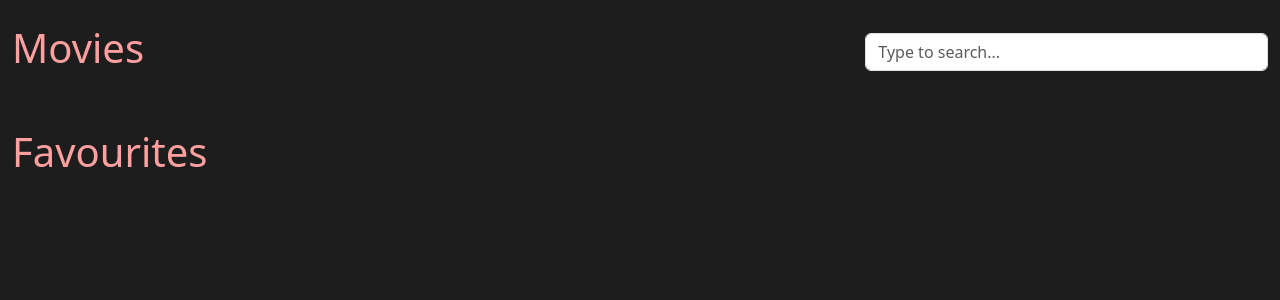
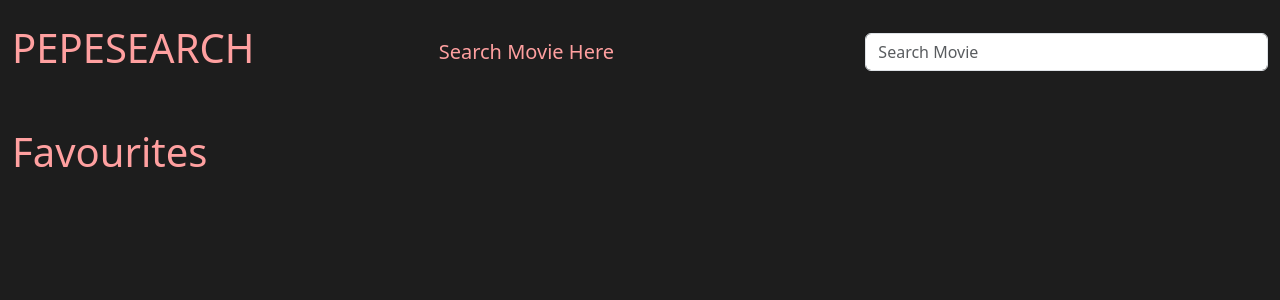
Before and after one commit to rishilahoti/React-Movie-App, a React (Create React App) app: page / in a window 1280 px wide. Shown: the top 300 px of the page. Built offline with nearby package versions, Linux system fonts and the light colour scheme; no server answers; the HTML template or start-up script is replaced by a standard one.

Commit message:
subheading added

```diff
--- a/src/App.js
+++ b/src/App.js
@@ -59,7 +59,10 @@ const App = () => {
 	return (
 		<div className='container-fluid movie-app'>
 			<div className='row d-flex align-items-center mt-4 mb-4'>
-				<MovieListHeading heading='Movies' />
+				<MovieListHeading heading='PEPESEARCH' />
+				<div className='col'>
+					<MovieListHeading subheading='Search Movie Here'/>
+				</div>
 				<SearchBox searchValue={searchValue} setSearchValue={setSearchValue} />
 			</div>
 			<div className='row'>
--- a/src/components/MovieListHeading.js
+++ b/src/components/MovieListHeading.js
@@ -4,6 +4,7 @@ const MovieListHeading = (props) => {
 	return (
 		<div className='col'>
 			<h1>{props.heading}</h1>
+			<h5>{props.subheading}</h5>
 		</div>
 	);
 };
--- a/src/components/SearchBox.js
+++ b/src/components/SearchBox.js
@@ -7,7 +7,7 @@ const SearchBox = (props) => {
 				className='form-control'
 				value={props.value}
 				onChange={(event) => props.setSearchValue(event.target.value)}
-				placeholder='Type to search...'
+				placeholder='Search Movie'
 			></input>
 		</div>
 	);
```
